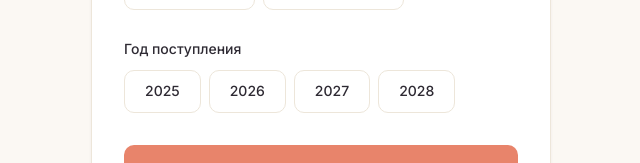
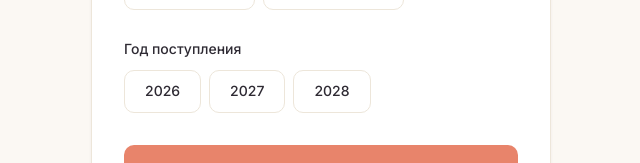
Before and after one commit to timuredikhanov-lgtm/unipath, a Next.js app: page / in a window 1280 px wide. Shown: the part 555-718 px from the top of the page, without its empty margins (319-959 px from the left). Built offline with nearby package versions, Linux system fonts and the light colour scheme.

Commit message:
fix: remove 2025 from year options in onboarding

```diff
--- a/app/page.tsx
+++ b/app/page.tsx
@@ -12,7 +12,7 @@ type Mode = "advisor" | "mock_admissions" | "essay_editor" | "athlete_mode";
 
 const COUNTRIES = ["США", "Великобритания", "ЕС"];
 const LEVELS = ["Бакалавриат", "Магистратура"];
-const YEARS = ["2025", "2026", "2027", "2028"];
+const YEARS = ["2026", "2027", "2028"];
 const DAILY_LIMIT = 20;
 
 const MODES: { id: Mode; label: string; empty: string }[] = [
```
